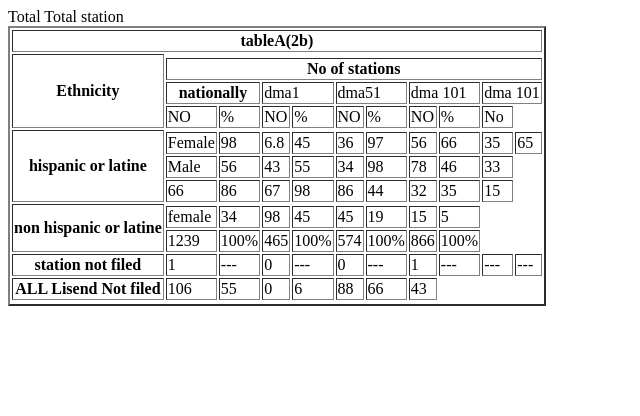
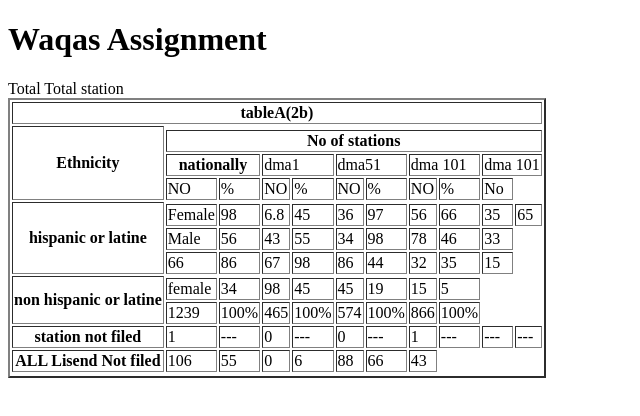
Before and after one commit to waqasyousaf1/table-ass, a plain HTML site: page index.html in a window 1280 px wide. Shown: the whole page, without its empty margins (0-640 px from the left). Drawn offline with Linux system fonts and the light colour scheme.

Commit message:
some code

```diff
--- a/index.html
+++ b/index.html
@@ -5,6 +5,7 @@
         <title>title</title>
     </head>
     <body>
+        <h1>Waqas Assignment</h1>
         <table border="2pxsoild black">
             <thead>
             <th colspan="11">tableA(2b)</th>
```
